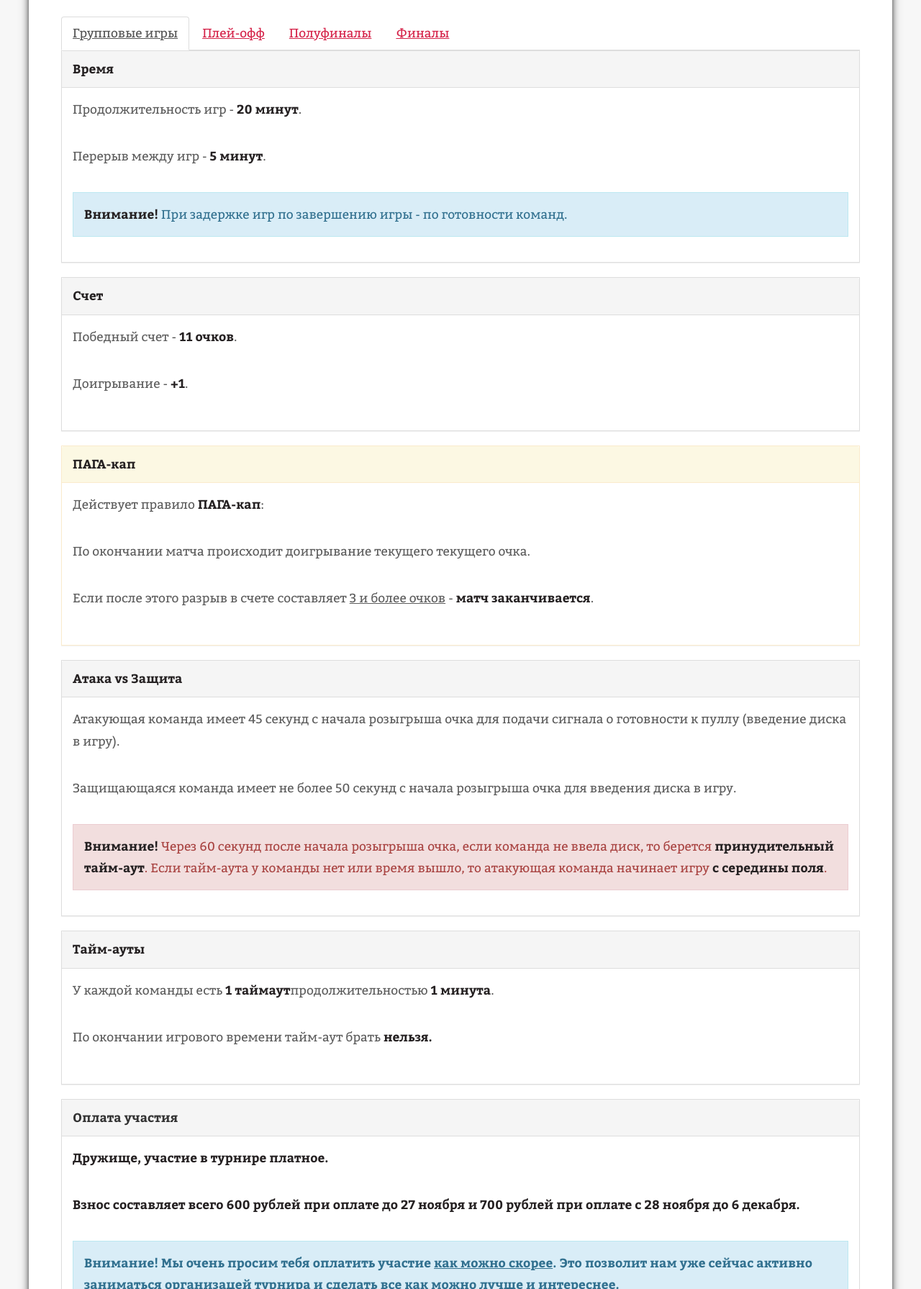
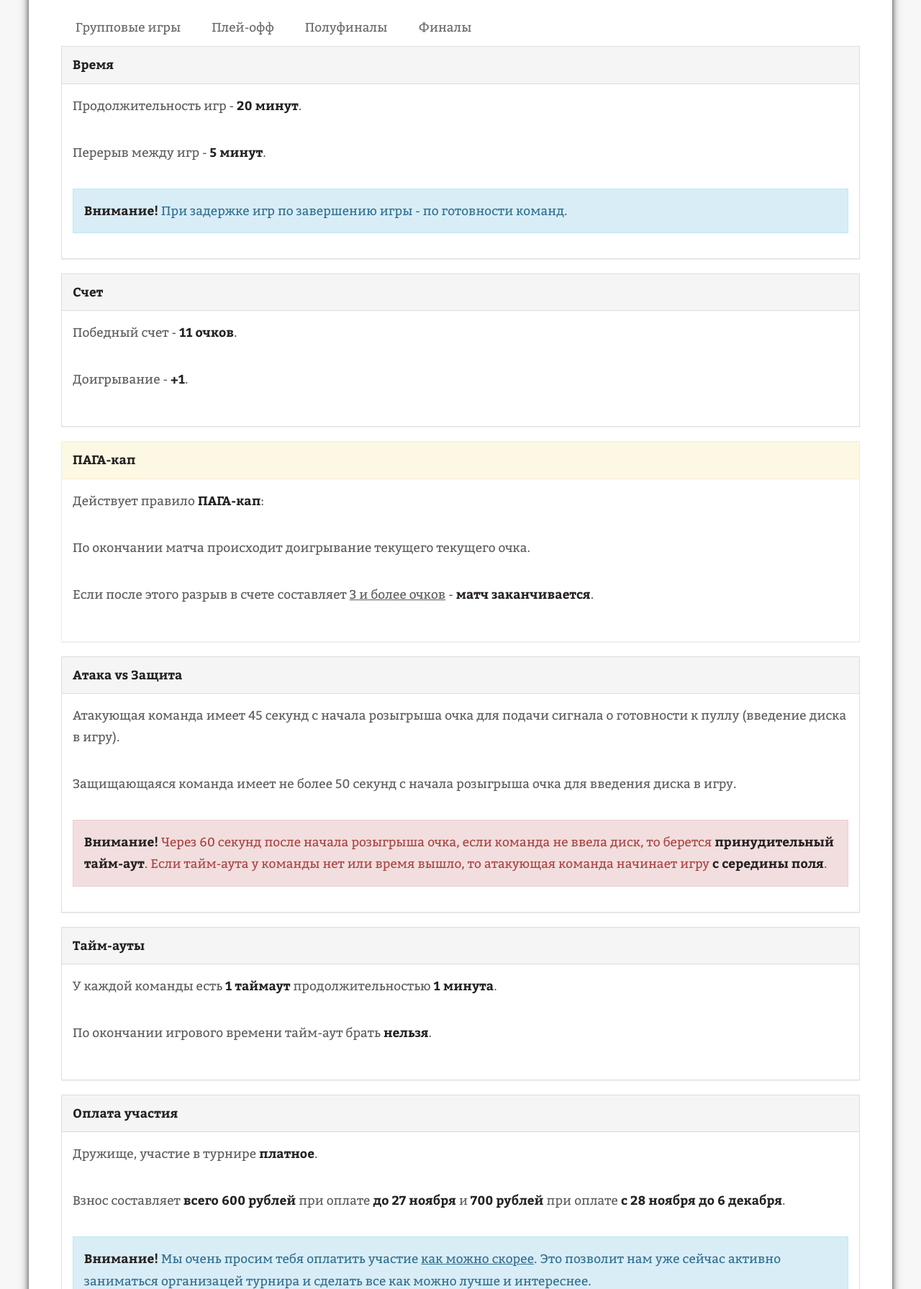
Before and after one commit to makstune/kaska_frontend, a plain HTML site: page main/information.html in a window 1280 px wide. Shown: the part 489-2280 px from the top of the page at 72% size. Drawn offline with nearby package versions, Linux system fonts and the light colour scheme.

Commit message:
menu added

```diff
--- a/main/assets/css/main.css
+++ b/main/assets/css/main.css
@@ -3107,3 +3107,29 @@
 	width: 200px;
 	padding: 10px;
 }
+ul#menu {
+    padding: 0;
+    margin-bottom: 11px;
+}
+
+ul#menu li {
+    display: inline;
+    margin-right: 3px;
+}
+
+ul#menu li a {
+    background-color: #ffffff;
+    padding: 10px 20px;
+    text-decoration: none;
+    color: #696969;
+    border-radius: 4px 4px 0 0;
+}
+
+ul#menu li a:hover {
+    color: white;
+    background-color: black;
+}
+ul#menu li a:active {
+	color: white;
+    background-color: black;
+}
--- /dev/null
+++ b/main/assets/js/script.js
@@ -0,0 +1,7 @@
+document.getElementById("nav01").innerHTML =
+"<ul id='menu'>" +
+"<li><a href='information.html'>Групповые игры</a></li>" +
+"<li><a href='information_playoff.html'>Плей-офф</a></li>" +
+"<li><a href='information_semifinals.html'>Полуфиналы</a></li>" +
+"<li><a href='information_finals.html'>Финалы</a></li>" +
+"</ul>";
--- a/main/information.html
+++ b/main/information.html
@@ -79,12 +79,8 @@
 										</header>
 									</div>
 								</div>
-								<ul class="nav nav-tabs">
-  									<li class="active"><a>Групповые игры</a></li>
-  									<li><a href="information_playoff.html">Плей-офф</a></li>
- 									<li><a href="information_semifinals.html">Полуфиналы</a></li>
- 									<li><a href="information_finals.html">Финалы</a></li>
-								</ul>
+								<nav id="nav01"></nav>
+
 								<div class="panel panel-default">
 									<div class="panel-heading"><strong>Время</strong></div>
 									<div class="panel-body">
@@ -131,22 +127,22 @@
 								<div class="panel panel-default">
 									<div class="panel-heading"><strong>Тайм-ауты</strong></div>
 									<div class="panel-body">
-										<p>У каждой команды есть <strong>1 таймаут</strong>продолжительностью <strong>1 минута</strong>.</p>
-										<p>По окончании игрового времени тайм-аут брать <strong>нельзя.</p>
+										<p>У каждой команды есть <strong>1 таймаут</strong> продолжительностью <strong>1 минута</strong>.</p>
+										<p>По окончании игрового времени тайм-аут брать <strong>нельзя</strong>.</p>
 									</div>
 								</div>
 							</div>
 
 							<div class="container-fluid">
 								<div class="panel panel-default">
-									<div class="panel-heading">Оплата участия</div>
+									<div class="panel-heading"><strong>Оплата участия</strong></div>
 									<div class="panel-body">
-										<p>Дружище, участие в турнире платное.</p>
-										<p>Взнос составляет всего 600 рублей при оплате до 27 ноября и 700 рублей при оплате с 28 ноября до 6 декабря.</p>
+										<p>Дружище, участие в турнире <strong>платное</strong>.</p>
+										<p>Взнос составляет <strong>всего 600 рублей</strong> при оплате <strong>до 27 ноября</strong> и <strong>700 рублей</strong> при оплате <strong>с 28 ноября до 6 декабря</strong>.</p>
 										<div class="alert alert-info" role="alert">
-											Внимание! Мы очень просим тебя оплатить участие <u>как можно скорее</u>. Это позволит нам уже сейчас активно заниматься организацей турнира и сделать все как можно лучше и интереснее.
+											<strong>Внимание!</strong> Мы очень просим тебя оплатить участие <u>как можно скорее</u>. Это позволит нам уже сейчас активно заниматься организацей турнира и сделать все как можно лучше и интереснее.
 										</div>
-										<p>Перевести взнос на карту или отдать лично в руки ты можешь одном из наших организаторов.</p>
+										<p>Перевести взнос на карту или отдать <strong>лично в руки</strong> ты можешь одном из <strong>наших организаторов</strong>.</p>
 										<p>Пожалуйста, укажие свои ФИО и телефон, если делаешь перевод на карту. Это позволит очень быстро подтвердить твое участие.</p>
 									</div>
 								</div>
@@ -317,6 +313,7 @@
 			<!--[if lte IE 8]><script src="assets/js/ie/respond.min.js"></script><![endif]-->
 			<script src="assets/js/main.js"></script>
 			<script src="assets/js/menu_selector.js"></script>
+			<script src="assets/js/script.js"></script>
 
 	</body>
 </html>
```
Also changed, not shown: main/information_finals.html (+4 -9 lines), main/information_playoff.html (+4 -9 lines), main/information_semifinals.html (+4 -9 lines).
